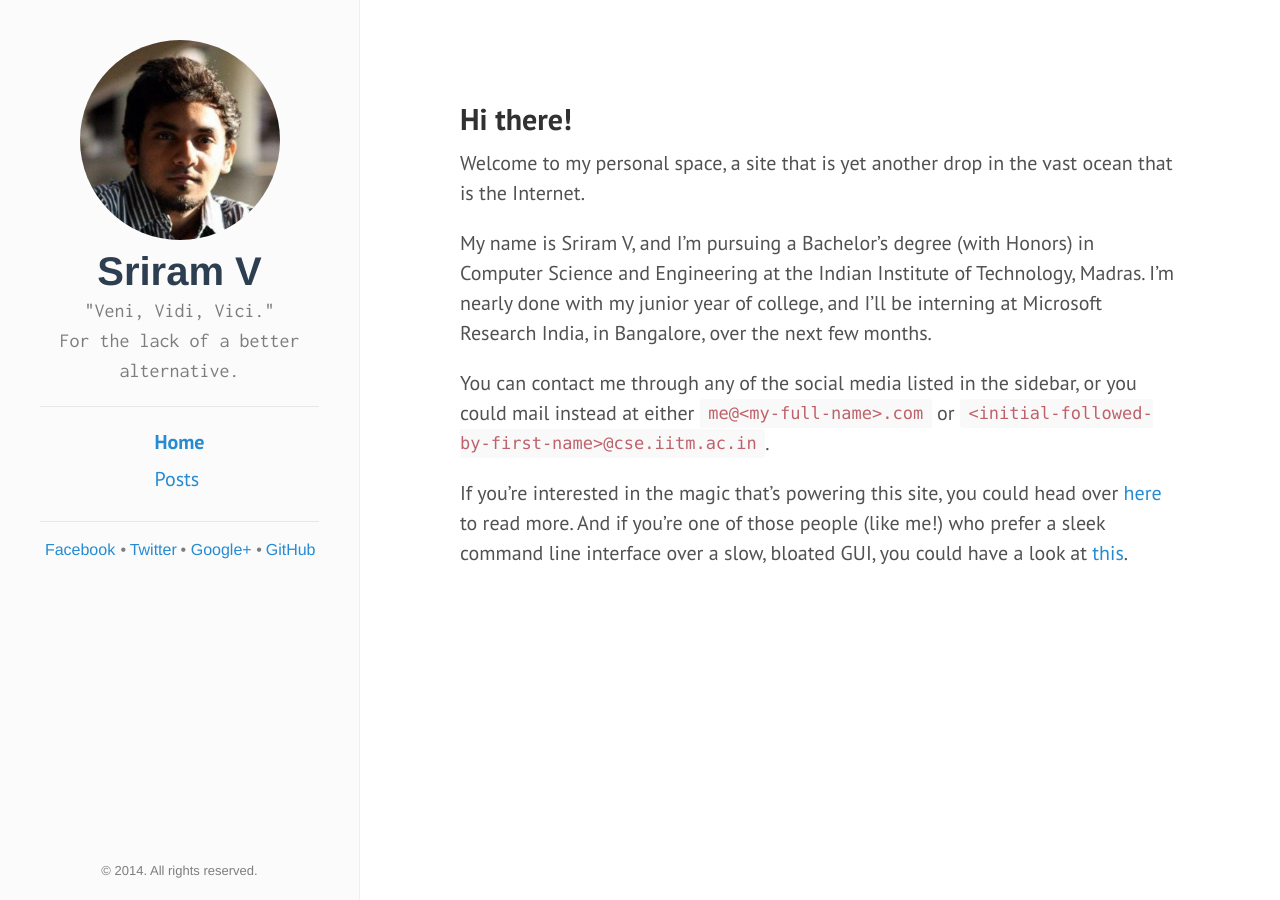
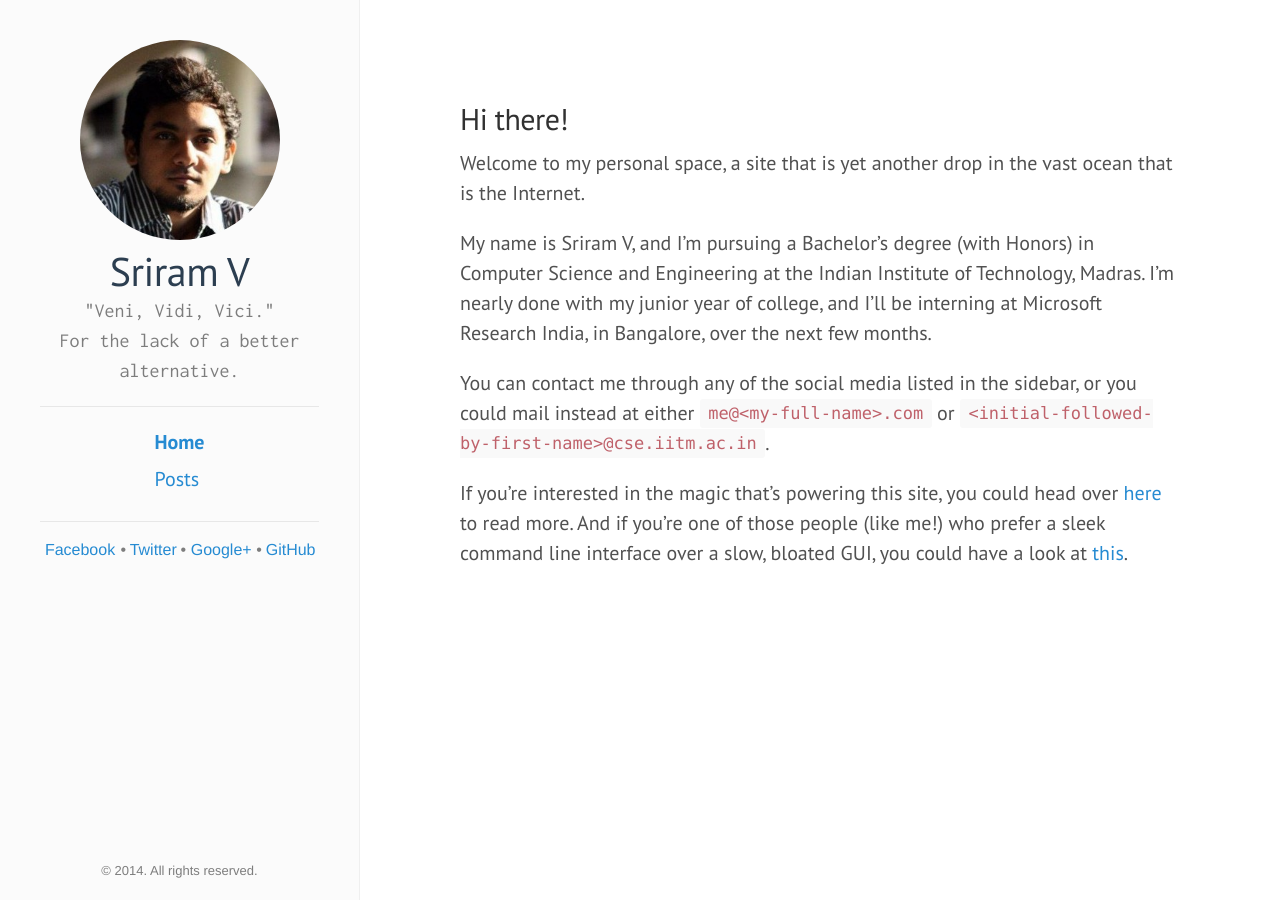
Before and after one commit to sriramvasudevan/sriramvasudevan.github.io, a Jekyll site: the page built from index.md, in a window 1280 px wide. Built offline with Jekyll 4.4.1, drawn with Linux system fonts in a browser that asks for light colours; Markdown is read by kramdown in place of the engine named in the settings.

Commit message:
Better fonts for headers

```diff
--- a/_config.yml
+++ b/_config.yml
@@ -6,7 +6,7 @@ pygments:         true
 permalink:        pretty
 
 # Setup
-title:            Sriram V
+title:            Sriram Vasudevan
 tagline:          'Personal Website'
 description:      '"Veni, Vidi, Vici."<br/>For the lack of a better alternative.'
 url:              http://www.sriramvasudevan.com
--- a/_includes/sidebar.html
+++ b/_includes/sidebar.html
@@ -4,7 +4,7 @@
             <a href="{{ site.BASE_PATH }}/">
                 <img src="/public/sriram.jpeg"/>
             </a>
-            <h1>{{ site.title }}</h1>
+            <h1>{{ site.author.name }}</h1>
             <div id="bio">{{ site.description }}</div>
         </div>
 
--- a/public/css/hyde.css
+++ b/public/css/hyde.css
@@ -126,8 +126,6 @@ body {
   color: #2c3e50;
   margin-top: 0.15em;
   margin-bottom: 0;
-  /*font-family: 'PT Sans', Helvetica, Arial, sans-serif; */
-  font-family: "Helvetica Neue",Helvetica,Arial,sans-serif;
   text-align: center;
 }
 
@@ -256,6 +254,11 @@ a.sidebar-nav-item:focus {
   }
 }
 
+h1, h2, h3, h4, h5, h6 {
+    font-weight: 400;
+    letter-spacing: -.025rem;
+    font-family: 'PT Sans', Helvetica, Arial, sans-serif;
+}
 
 
 /*
```
